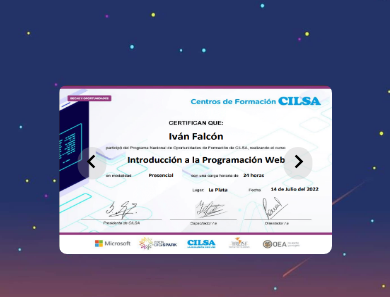
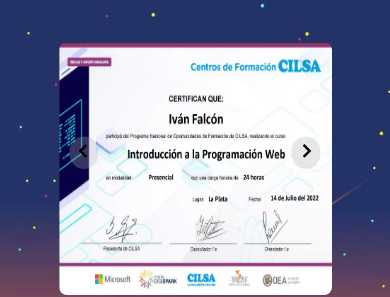
Before and after one commit to FalconIvan02/portfolio, a React (Vite) app: page / in a window 390 px wide. Shown: the part 1941-2238 px from the top of the page. Built offline with nearby package versions, Linux system fonts and the light colour scheme.

Commit message:
Arrows on carousel moved in mobile version, part 4 now it's really serious, also I changed size of carousel images

```diff
--- a/src/assets/components/Certifications/Certifications.css
+++ b/src/assets/components/Certifications/Certifications.css
@@ -9,7 +9,7 @@
 }
 .Certifications-card {
     width: 70vw;
-    height: 20vh;
+    height: 30vh;
     position: relative;
 }
 
@@ -43,13 +43,13 @@
     background: none;
     border: none;
     cursor: pointer;
-    transform: translateY(200%);
+    transform: translateY(300%);
 }
 .card-item a {
     object-position: center;
 }
 #Left-button-carousel {
-    left: 5rem;
+    left: 4.5rem;
     background-color: rgba(179, 178, 178, 0.286);
 
     border-radius: 12px;
@@ -62,7 +62,7 @@
     opacity: 50%;
 }
 #Right-button-carousel {
-    right: 5rem;
+    right: 4.5rem;
     background-color: rgba(179, 178, 178, 0.286);
     border-radius: 12px;
     scale: 1.2;
```
